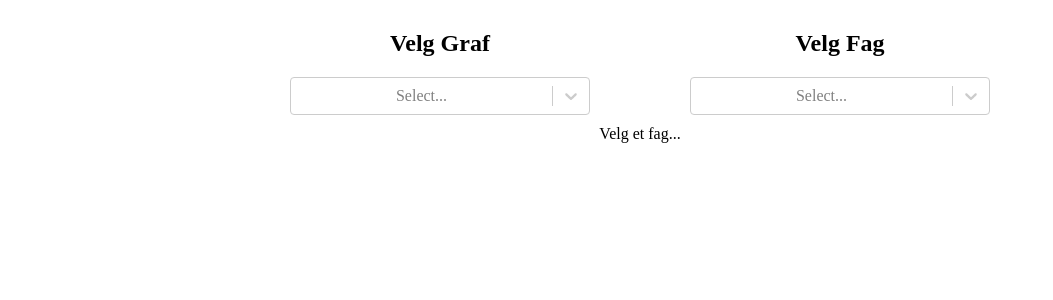
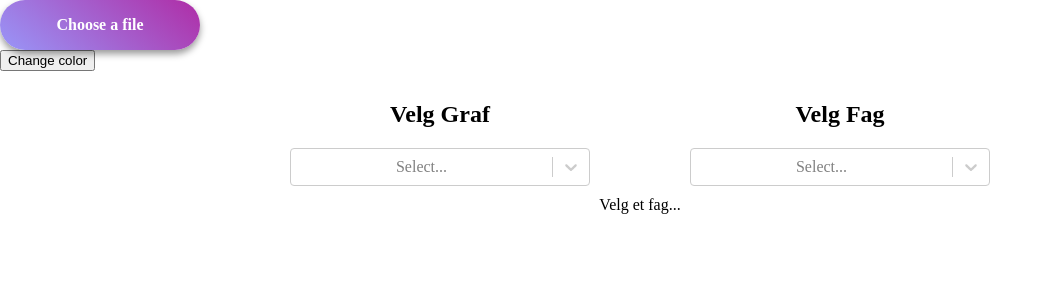
Before and after one commit to Mathias231/kjellcase, a Next.js app: page / in a window 1280 px wide. Shown: the top 300 px of the page, without its empty margins (0-1053 px from the left). Built offline with nearby package versions, Linux system fonts and the light colour scheme.

Commit message:
Adding dark/light theme

```diff
--- a/pages/index.tsx
+++ b/pages/index.tsx
@@ -16,6 +16,7 @@ export default function Home() {
     useState<FagRatingArrayWithoutHeaders | null>(null);
   const [headers, setHeaders] = useState<ChartData>([]);
   const [fagList, setFagList] = useState<IFagOptions[]>([]);
+  const [themeMode, setThemeMode] = useState<boolean>(true);
   // Fetching data from readFile.ts
   useEffect(() => {
     fetchData().then((data) => {
@@ -44,12 +45,32 @@ export default function Home() {
     });
   }, []);
 
+  // Change light/dark mode
+  const changeColorTheme = () => {
+    setThemeMode(!themeMode);
+
+    console.log(themeMode);
+    if (themeMode) {
+      document.documentElement.style.setProperty('--bg-color', '#323639'); // Background color
+      document.documentElement.style.setProperty('--text-color', 'white'); // h2 text color
+    } else {
+      document.documentElement.style.setProperty('--bg-color', 'white');
+      document.documentElement.style.setProperty('--text-color', 'black'); // h2 text color
+    }
+  };
   return (
     <>
       <Head>
         <title>Kjellcase</title>
       </Head>
       <main>
+        <div>
+          <input type="file" name="file" id="file" className="inputFile" />
+          <label htmlFor="file">Choose a file</label>
+        </div>
+        <div>
+          <button onClick={changeColorTheme}>Change color</button>
+        </div>
         {chartData && (
           <ChartList
             chartData={chartData}
```
